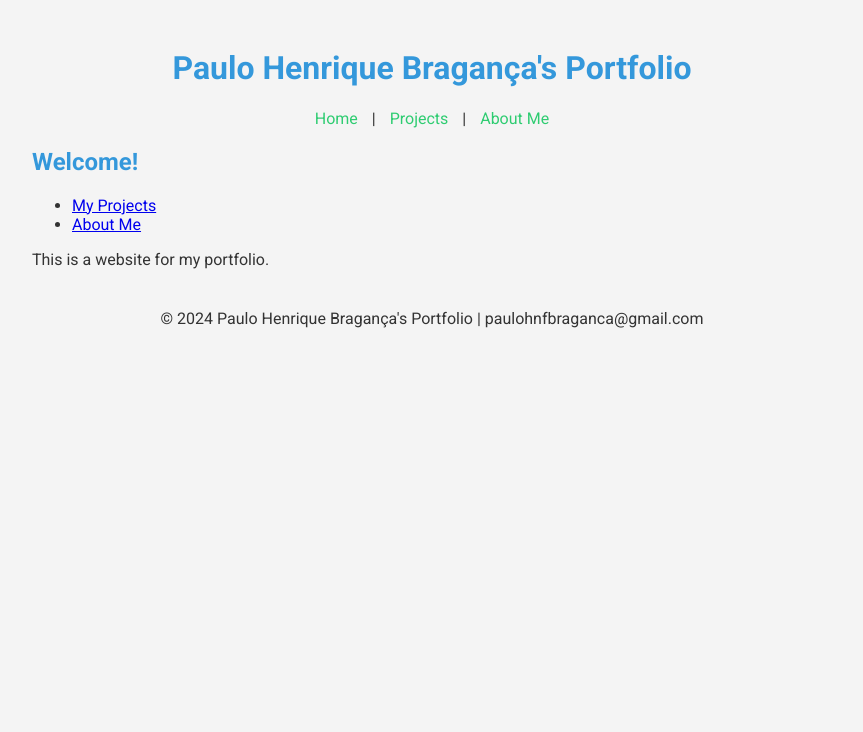
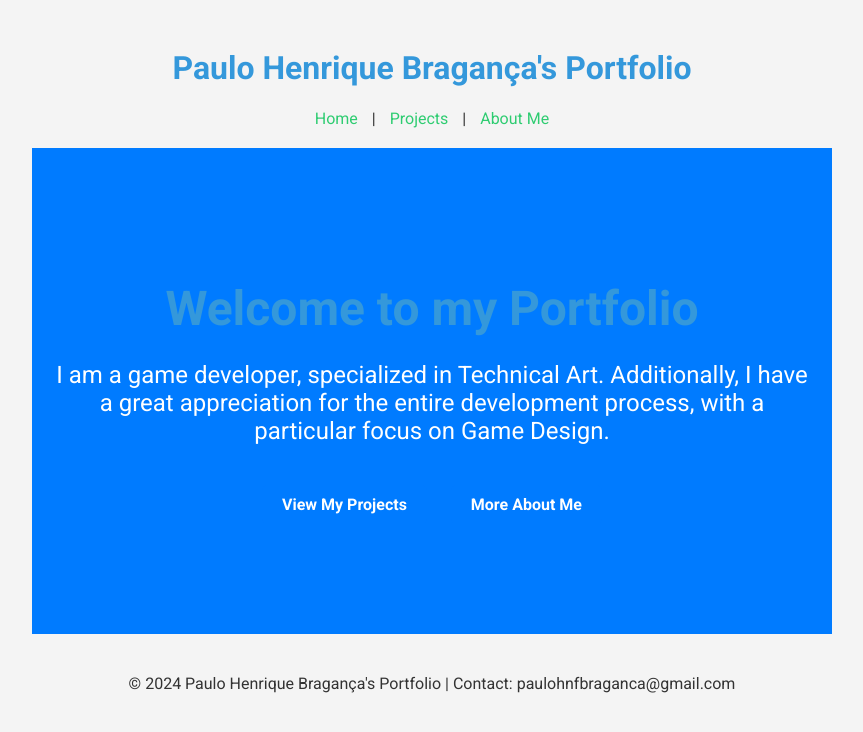
Before and after one commit to phnfBraganca/phnfBraganca.github.io, a Jekyll site: the page built from index.md, in a window 1280 px wide. Shown: the top 732 px of the page, without its empty margins (208-1071 px from the left). Built offline with Jekyll 4.4.1, drawn with Linux system fonts in a browser that asks for light colours.

Commit message:
Update site

```diff
--- a/_layouts/default.html
+++ b/_layouts/default.html
@@ -23,7 +23,7 @@
     </main>
 
     <footer>
-        <p>&copy; 2024 {{ site.title }} | paulohnfbraganca@gmail.com</p>
+        <p>&copy; 2024 {{ site.title }} | Contact: paulohnfbraganca@gmail.com</p>
     </footer>
 </body>
 </html>
--- a/assets/css/style.css
+++ b/assets/css/style.css
@@ -50,7 +50,7 @@ footer {
     padding: 15px;
     border: 1px solid #ddd;
     box-shadow: 0 4px 6px rgba(0,0,0,0.1);
-    text-align: center;
+    text-align: justify;
 }
 
 .project img {
@@ -74,3 +74,36 @@ a:hover {
     font-size: 1.5em;
     margin-top: 10px;
 }
+
+.hero {
+    text-align: center;
+    padding: 100px 20px;
+    background-color: #007bff;
+    color: white;
+}
+
+.hero h1 {
+    font-size: 3em;
+    margin-bottom: 20px;
+}
+
+.hero p {
+    font-size: 1.5em;
+    margin-bottom: 30px;
+}
+
+.btn {
+    display: inline-block;
+    padding: 10px 20px;
+    background-color: #007bff;
+    color: white;
+    border-radius: 5px;
+    text-decoration: none;
+    font-weight: bold;
+    margin: 10px;
+    transition: background-color 0.3s ease;
+}
+
+.btn:hover {
+    background-color: #0056b3;
+}
--- a/index.md
+++ b/index.md
@@ -1,11 +1,10 @@
 ---
 layout: default
-title: Welcome to My Jekyll Site
+title: Welcome to My Portfolio
 ---
-
-## Welcome!
-
-- [My Projects](/projects/)
-- [About Me](/about/)
-
-This is a website for my portfolio.
+<div class="hero">
+    <h1>Welcome to my Portfolio</h1>
+    <p>I am a game developer, specialized in Technical Art. Additionally, I have a great appreciation for the entire development process, with a particular focus on Game Design.</p>
+    <a href="/projects/" class="btn">View My Projects</a>
+    <a href="/about/" class="btn">More About Me</a>
+</div>
```
